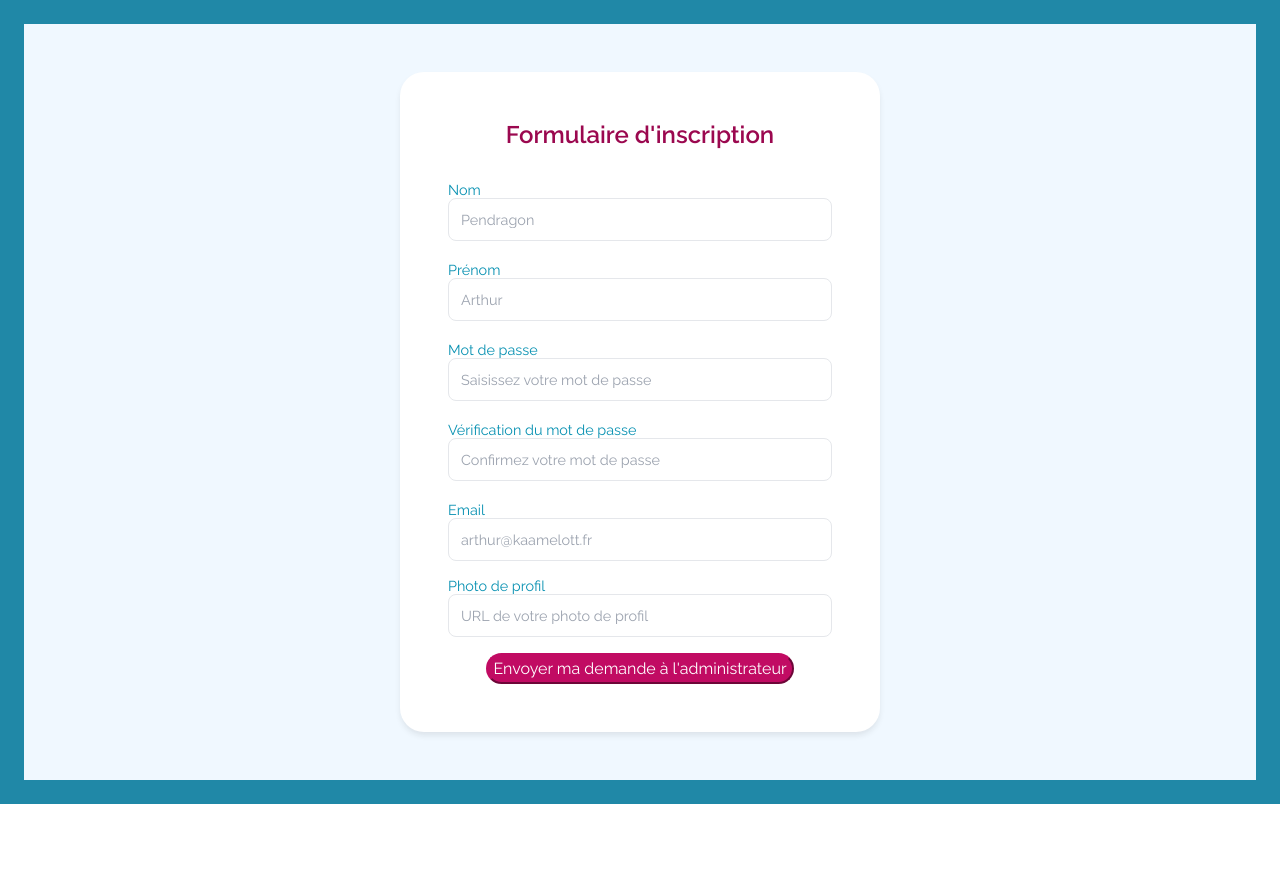
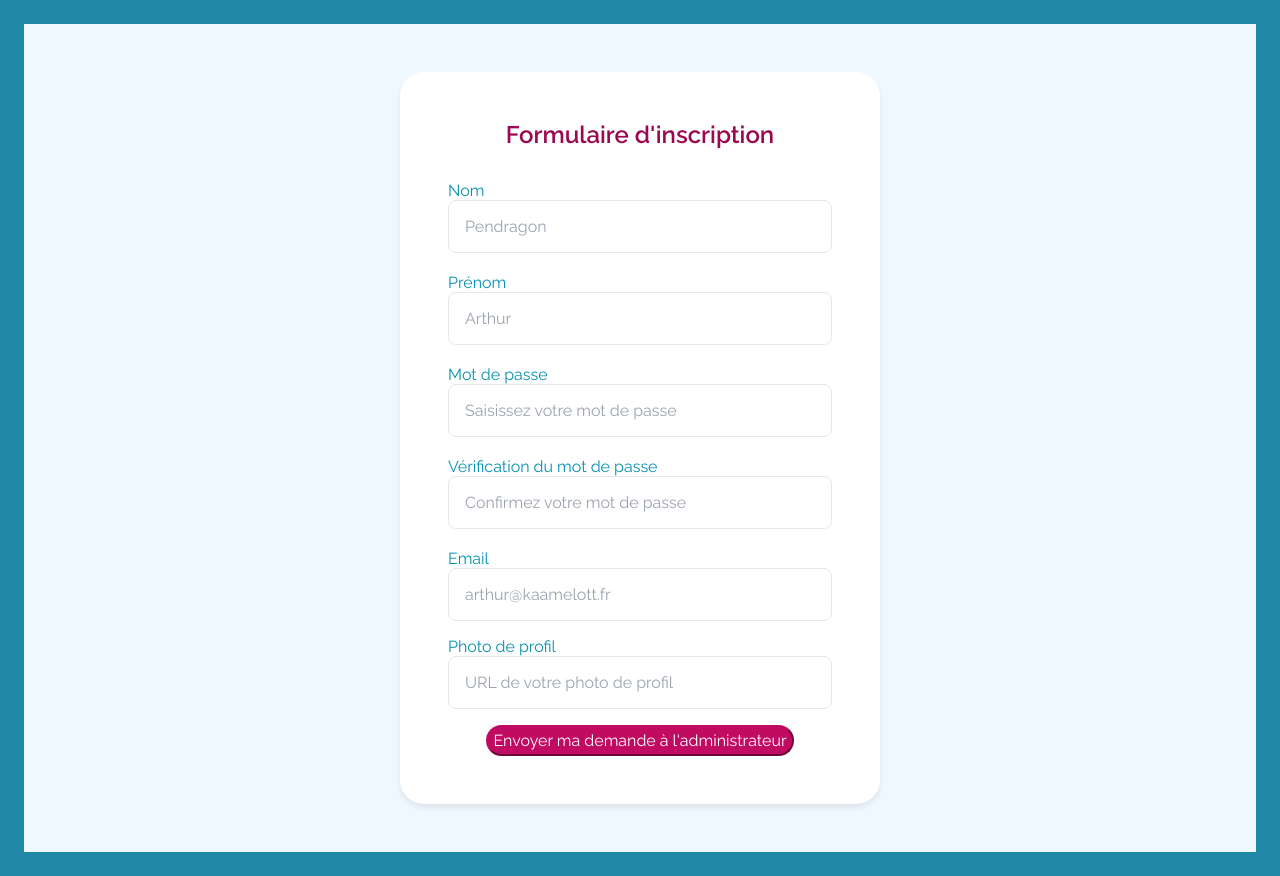
Before and after one commit to WildCodeSchool-2024-09/JS-RemoteFR-Vert-CrewCodeIle-MakeSense-P3, a React (Vite) app in the folder client/: page /register in a window 1280 px wide. Before the commit the page ends 804 px from the top, so only its background shows below. Built offline with nearby package versions, Linux system fonts and the light colour scheme.

Commit message:
fix: css

```diff
--- a/client/src/components/createUserForm/createUserForm.module.css
+++ b/client/src/components/createUserForm/createUserForm.module.css
@@ -1,6 +1,6 @@
 .container {
   background-color: aliceblue;
-  padding: 3em;
+  padding: 1em;
 }
 
 .form {
@@ -81,6 +81,10 @@
 /* responsive */
 
 @media (min-width: 768px) {
+  .container {
+    background-color: aliceblue;
+    padding: 3em;
+  }
   .card {
     max-width: 480px;
     padding: 3rem;
@@ -91,12 +95,12 @@
     margin-bottom: 3rem;
   }
 
-  input {
+  .input {
     padding: 1rem;
     font-size: 1rem;
   }
 
-  label {
+  .label {
     font-size: 1rem;
   }
 }
```
